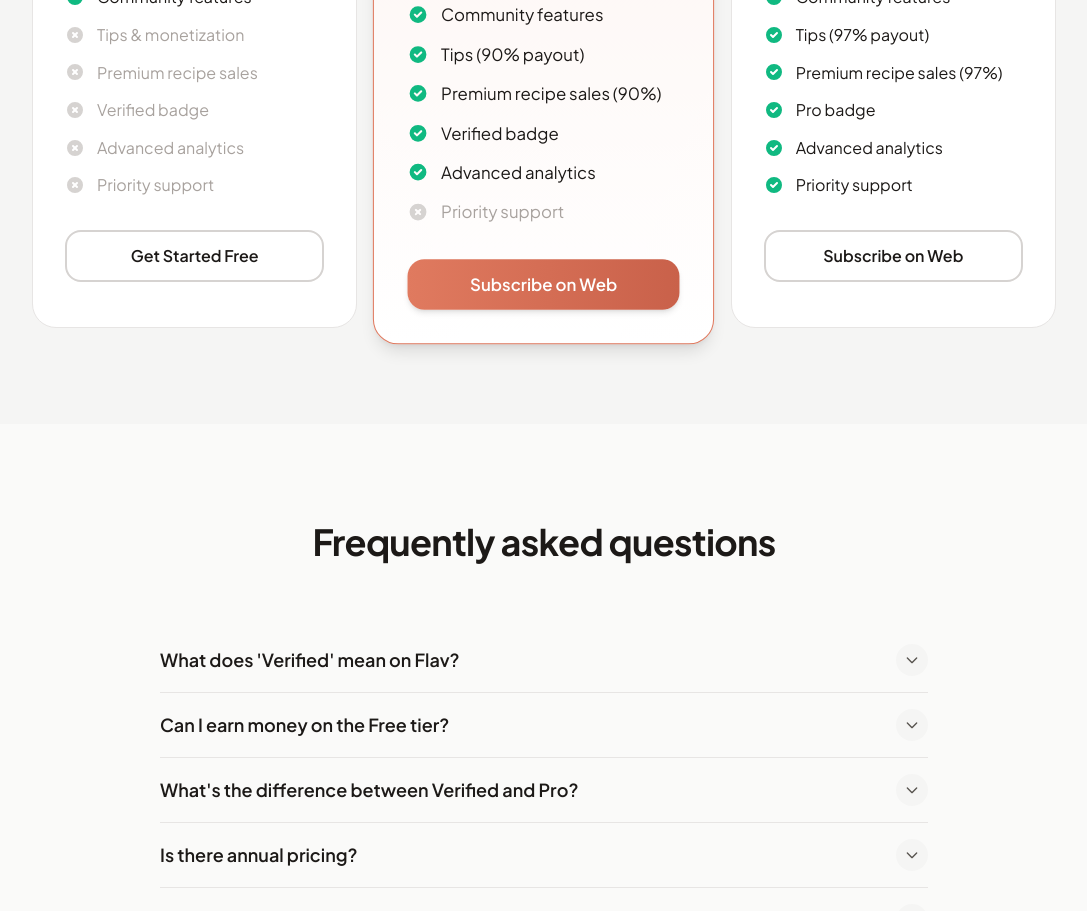
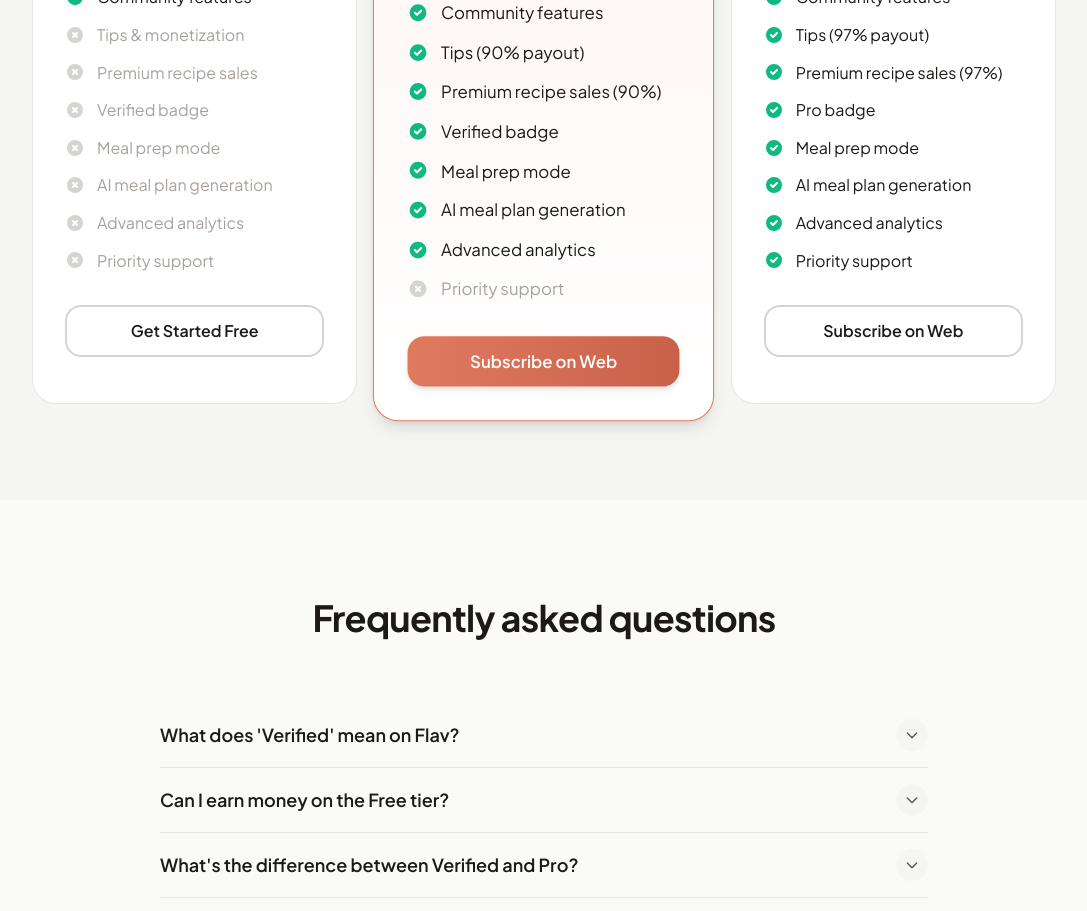
Before and after one commit to tigg98/flav-website, a Next.js app: page /verified in a window 1280 px wide. Shown: the part 2860-3771 px from the top of the page, without its empty margins (96-1183 px from the left). Built offline with nearby package versions, Linux system fonts and the light colour scheme.

Commit message:
feat: Introduce "Meal Prep Mode" and "AI Meal Plan Generation" features across billing, homepage, and plan comparison pages, marking AI meal plans as premium.

```diff
--- a/src/app/account/billing/page.tsx
+++ b/src/app/account/billing/page.tsx
@@ -359,6 +359,8 @@
                             { label: "Monetization", enabled: entitlements.features.can_monetize },
                             { label: "Verified Badge", enabled: entitlements.features.verified_badge },
                             { label: "Pro Badge", enabled: entitlements.features.pro_badge },
+                            { label: "Meal Prep Mode", enabled: entitlements.features.can_monetize },
+                            { label: "AI Meal Plans", enabled: entitlements.features.can_monetize },
                             { label: "Advanced Analytics", enabled: entitlements.features.advanced_analytics },
                             { label: "Priority Support", enabled: entitlements.features.priority_support },
                             {
--- a/src/app/page.tsx
+++ b/src/app/page.tsx
@@ -273,6 +273,10 @@
             </h2>
             <p className="text-xl text-[var(--color-neutral-600)] max-w-2xl mx-auto leading-relaxed">
               Let Flav AI generate the perfect meal plan based on your dietary needs, macros, and preferences. Or simply drag-and-drop your favorite saved recipes.
+            </p>
+            <p className="text-sm text-[var(--color-neutral-500)] mt-3 flex items-center justify-center gap-1.5">
+              <span className="inline-flex items-center gap-1 px-2.5 py-0.5 rounded-full bg-[var(--color-primary-50)] dark:bg-[#E07A5F]/15 text-[var(--color-primary-600)] dark:text-[var(--color-primary-400)] text-xs font-semibold">★ Premium</span>
+              Available on Verified & Pro plans
             </p>
           </div>
 
--- a/src/app/verified/page.tsx
+++ b/src/app/verified/page.tsx
@@ -40,6 +40,8 @@
             { label: "Tips & monetization", included: false },
             { label: "Premium recipe sales", included: false },
             { label: "Verified badge", included: false },
+            { label: "Meal prep mode", included: false },
+            { label: "AI meal plan generation", included: false },
             { label: "Advanced analytics", included: false },
             { label: "Priority support", included: false },
         ],
@@ -60,6 +62,8 @@
             { label: "Tips (90% payout)", included: true },
             { label: "Premium recipe sales (90%)", included: true },
             { label: "Verified badge", included: true },
+            { label: "Meal prep mode", included: true },
+            { label: "AI meal plan generation", included: true },
             { label: "Advanced analytics", included: true },
             { label: "Priority support", included: false },
         ],
@@ -80,6 +84,8 @@
             { label: "Tips (97% payout)", included: true },
             { label: "Premium recipe sales (97%)", included: true },
             { label: "Pro badge", included: true },
+            { label: "Meal prep mode", included: true },
+            { label: "AI meal plan generation", included: true },
             { label: "Advanced analytics", included: true },
             { label: "Priority support", included: true },
         ],
```
Lines whose indentation alone changed are shown as unchanged.
